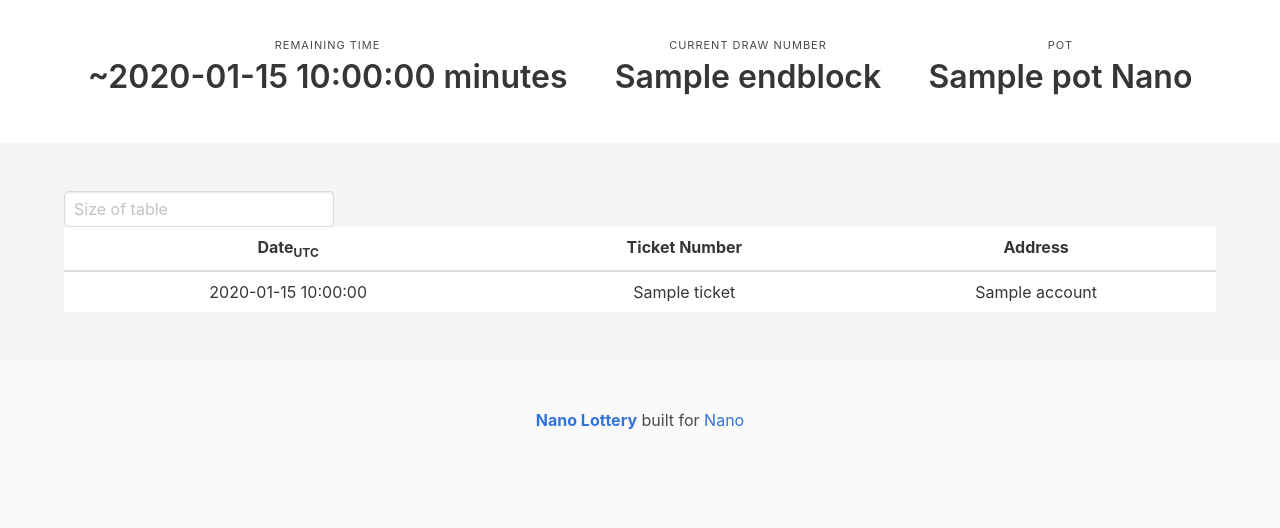
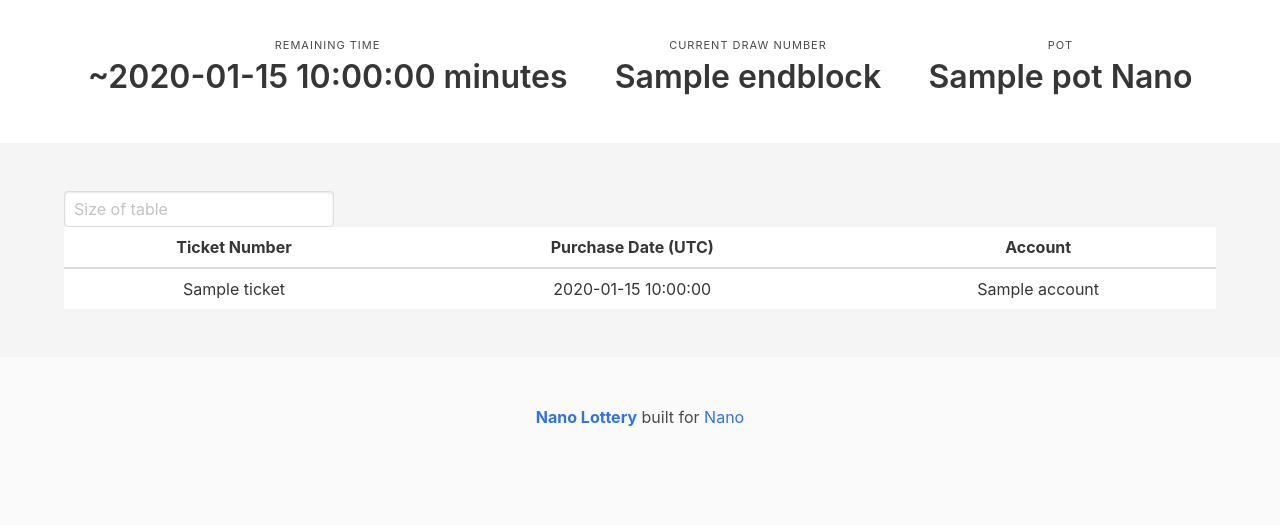
Before and after one commit to FrilledShark/NanoLottery, a Flask app: template templates/index.html in a window 1280 px wide. Shown: the part 646-1174 px from the top of the page. After the commit the page ends 1072 px from the top, so only its background shows below. Run offline with Flask 2, Linux system fonts and the light colour scheme; the template is opened without the code that fills it: most values are stand-ins (such as "Sample title", 1, 10 or a date in 2020).

Commit message:
Optimised image. Fixed some formatting.

```diff
--- a/app.py
+++ b/app.py
@@ -41,7 +41,7 @@ def index():
     table = []
     for ticket in lottery.tickets.order_by(Ticket.time.desc()):
         ticket_info = {"date": str(ticket.time)[:19], "ticket": ticket.ticket, "account": ticket.account,
-                       "endblock": ticket.lottery.endblock, "hash": ticket.hash}
+                       "endblock": ticket.lottery.endblock, "hash": ticket.hash, "altaccount": f'{ticket.account[:10]}'}
         table.append(ticket_info)
 
     table = limit_table_size(table)
--- a/templates/index.html
+++ b/templates/index.html
@@ -43,8 +43,8 @@
     <div class="hero-body">
         <div align="center" class="container">
                 <h1 class="title">Buy your ticket!</h1>
-                <h6 class="subtitle is-6"><a href="https://www.nanode.co/account/{{ account }}">{{ account }}</a></h6>
-                <div><img src="/static/{{ account }}.gif"></div>
+                <h6 class="subtitle is-6">{{ account }}</h6>
+                <div><a href="https://www.nanode.co/account/{{ account }}"><img src="/static/{{ account }}.png"></a></div>
                 <div>Ticket price = 0.01 Nano</div>
             </div>
         </div>
@@ -79,7 +79,7 @@
                         Current Draw Number
                     </p>
                     <p class="title">
-                        <a class="has-text-dark" href="https://www.blockchain.com/da/btc/blocks">{{ endblock }}</a>
+                        <a class="has-text-dark" href="https://www.blockchain.com/btc/blocks">{{ endblock }}</a>
                     </p>
                 </div>
             </div>
@@ -115,18 +115,20 @@
                 <thead>
                     <tr>
                         <!--<th style="text-align: center;">Draw Number</th>-->
-                        <th style="text-align: center;">Date<sub class="is-size-7">UTC</sub></th>
                         <th style="text-align: center;">Ticket Number</th>
-                        <th class="is-hidden-mobile" style="text-align: center;">Address</th>
+                        <th style="text-align: center;">Purchase Date (UTC)</th>
+                        <th style="text-align: center;" class="is-hidden-touch">Account</th>
+                        <th style="text-align: center;" class="is-hidden-desktop">Account</th>
                     </tr>
                   </thead>
                 <tbody>
                 {% for row in table %}
                     <tr >
                         <!--<td style="text-align: center;">{{row.endblock}}</td>-->
+                        <td style="text-align: center;">{{row.ticket}}</td>
                         <td style="text-align: center;">{{row.date}}</td>
-                        <td style="text-align: center;">{{row.ticket}}</td>
-                        <td class="is-hidden-mobile" style="text-align: center;"><a href="https://www.nanode.co/block/{{row.hash}}">{{row.account}}</a></td>
+                        <td style="text-align: center;" class="is-hidden-touch" ><a class="" href="https://www.nanode.co/block/{{row.hash}}">{{row.account}}</a></td>
+                        <td style="text-align: center;" class="is-hidden-desktop"><a href="https://www.nanode.co/block/{{row.hash}}">{{row.altaccount}}</a></td>
                     </tr>
                 {% endfor %}
 
```
Also changed, not shown: static/xrb_17h1imjes17gr8fantofykyztfe7g3ag1yqgp1qtjdhs3dfnwds5bzzp6u81.gif (deleted), static/xrb_17h1imjes17gr8fantofykyztfe7g3ag1yqgp1qtjdhs3dfnwds5bzzp6u81.png (added).
